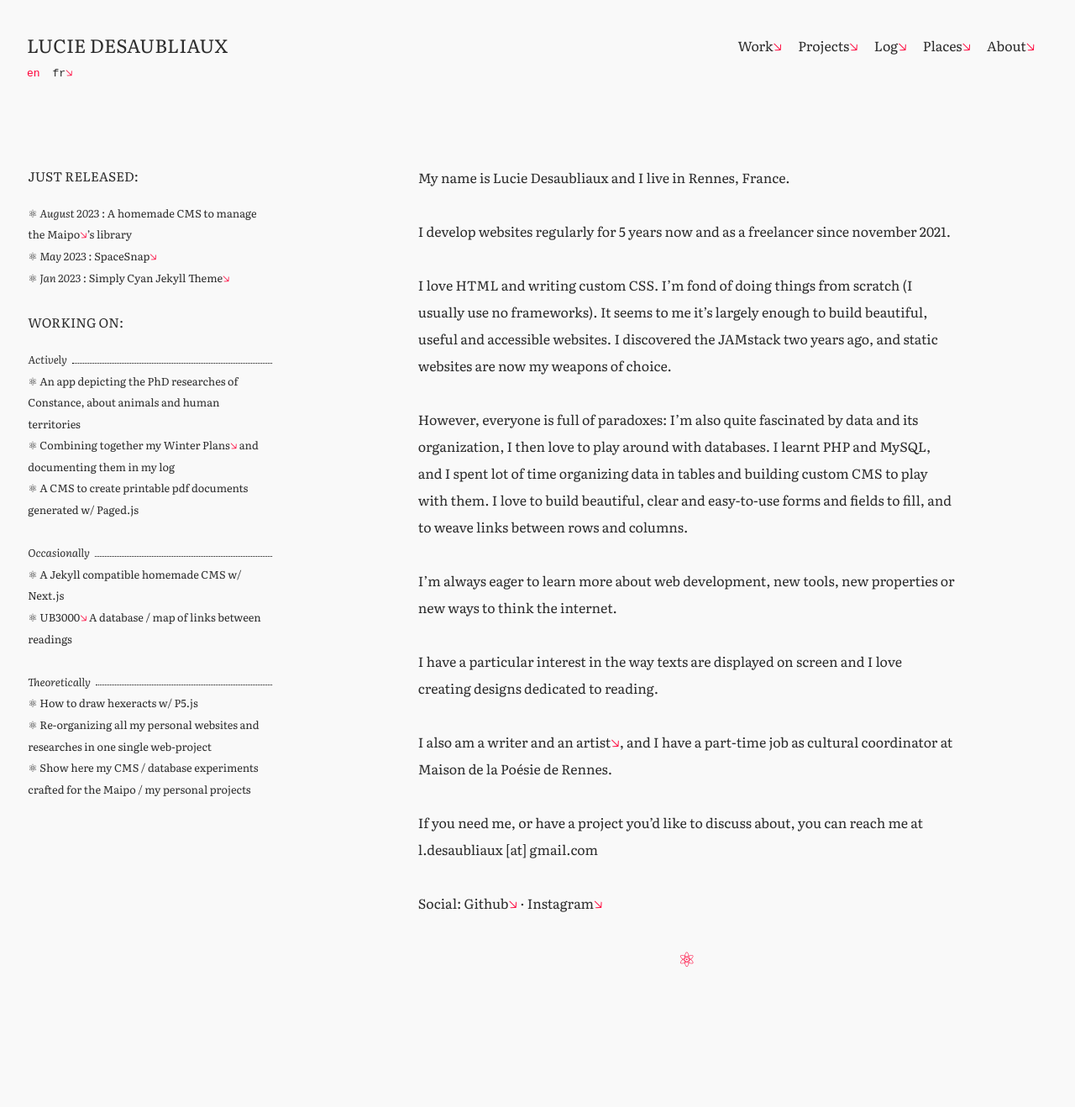
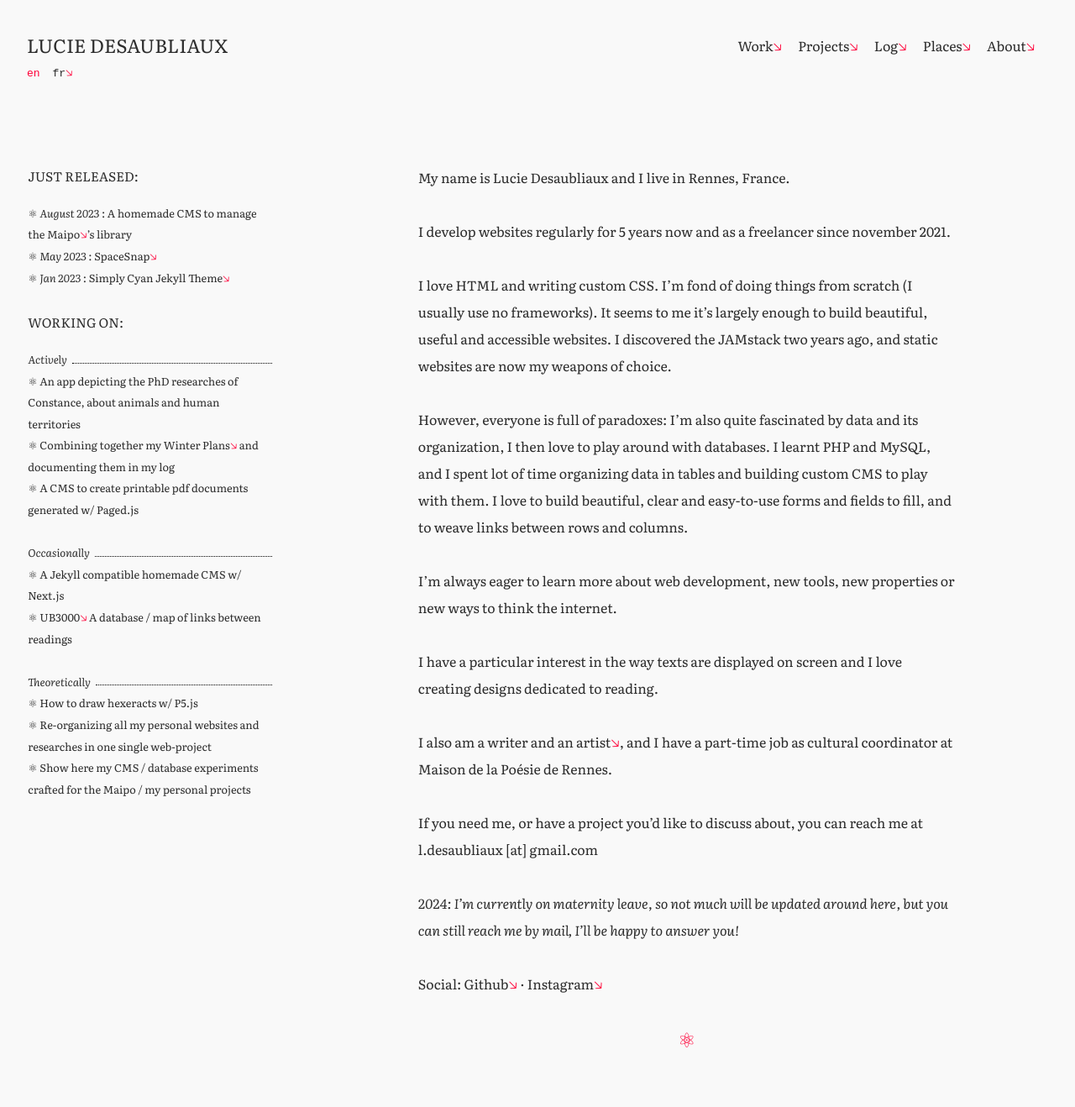
Before and after one commit to PQuod/dev_portfolio, a Jekyll site: the page built from en/about.markdown, in a window 1280 px wide. Shown: the whole page at 84% size. Built offline with Jekyll 4.4.1, drawn with Linux system fonts in a browser that asks for light colours; before the commit the page ends 1222 px from its top, so only the background shows below that.

Commit message:
Update about.markdown

```diff
--- a/en/about.markdown
+++ b/en/about.markdown
@@ -21,4 +21,6 @@ I also am [a writer and an artist](https://luciedesaubliaux.fr), and I have a pa
 
 If you need me, or have a project you'd like to discuss about, you can reach me at l.desaubliaux [at] gmail.com
 
+*2024: I'm currently on maternity leave, so not much will be updated around here, but you can still reach me by mail, I'll be happy to answer you!*
+
 Social: [Github](https://github.com/PQuod) &middot; [Instagram](https://www.instagram.com/lucie_desaubliaux/)
```
